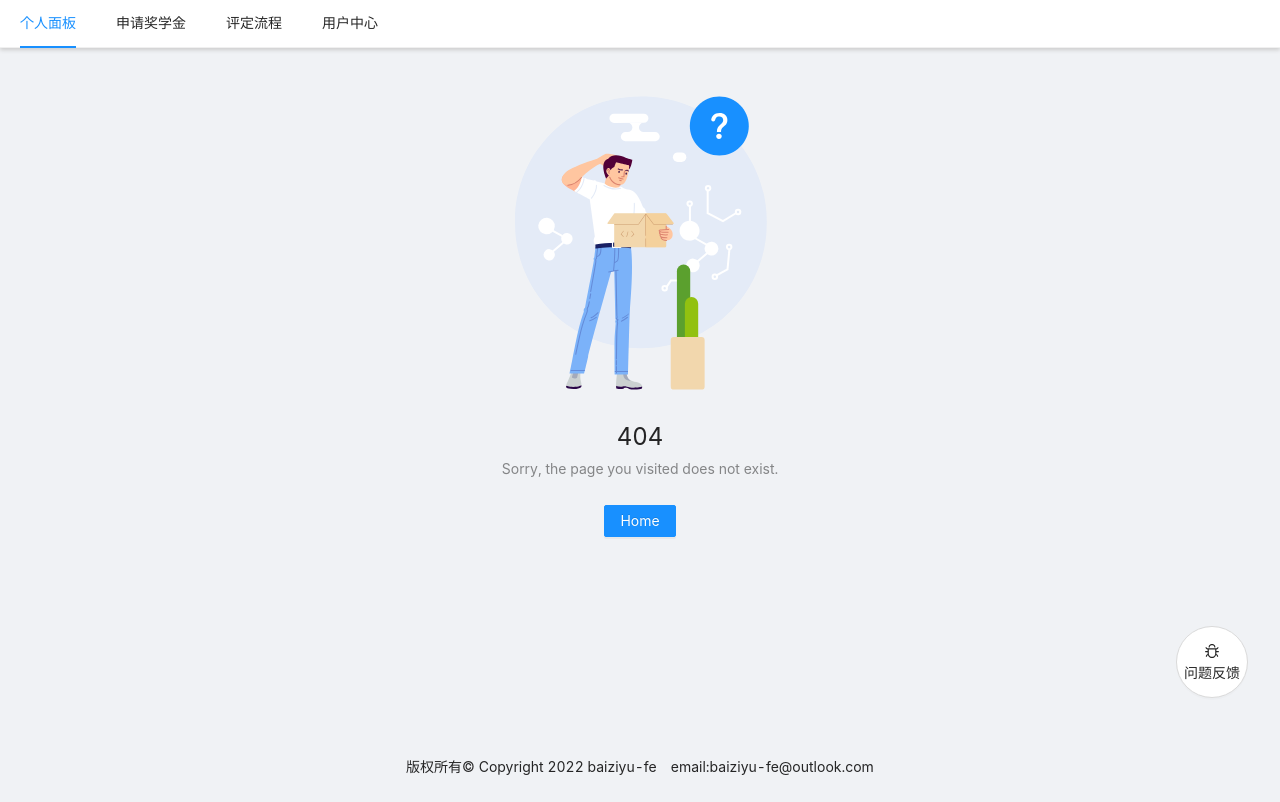
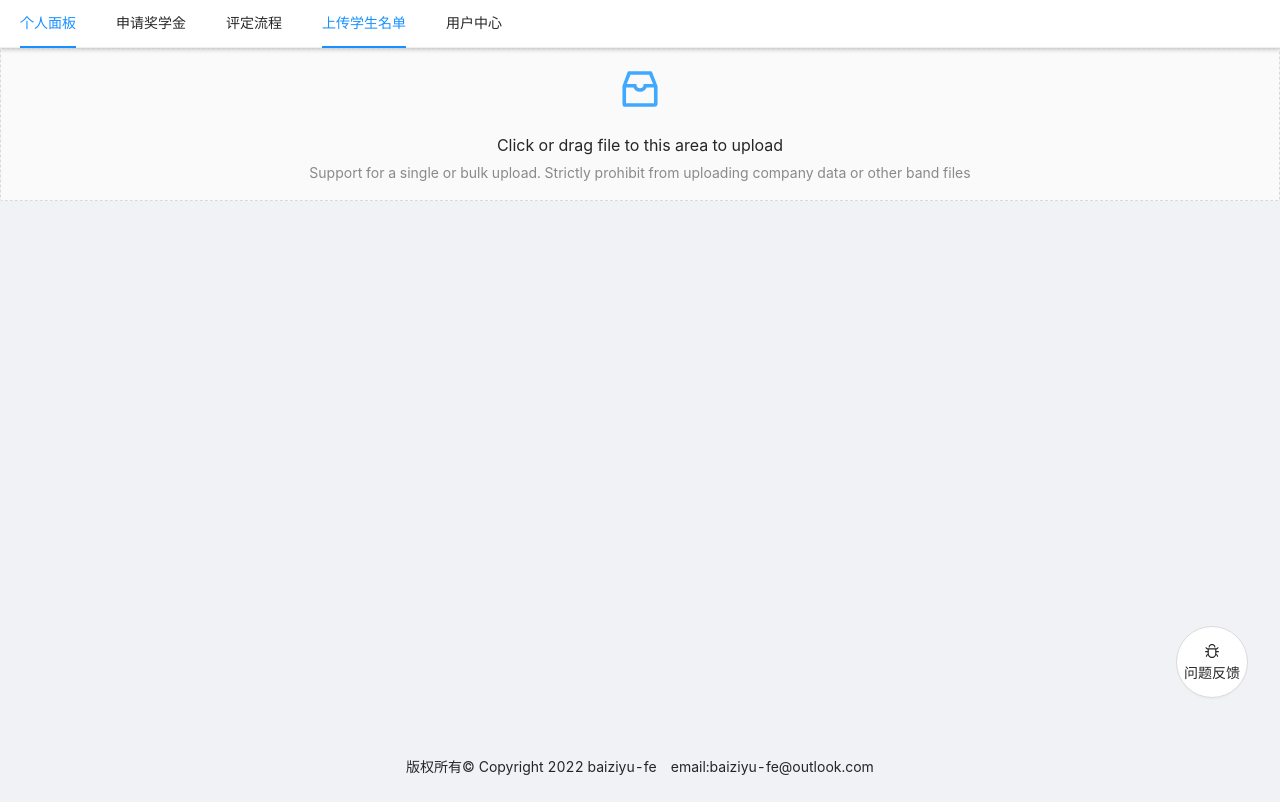
Before and after one commit to blus-personal-product/xupt-scholarship-fe, a React (Vite) app: page /upload in a window 1280 px wide. Before the commit this address had no page. Built offline with nearby package versions, Linux system fonts and the light colour scheme.

Commit message:
feat(upload): 上传学生

```diff
--- a/src/components/header-nav/menu.config.ts
+++ b/src/components/header-nav/menu.config.ts
@@ -47,6 +47,11 @@
     ]
   },
   {
+    key: 'upload',
+    path: '/upload',
+    title: '上传学生名单'
+  },
+  {
     key: 'user',
     path: '/user',
     title: "用户中心"
--- /dev/null
+++ b/src/pages/upload-student-list/index.tsx
@@ -0,0 +1,46 @@
+import * as React from 'react'
+import { message, Upload } from 'antd';
+import { DraggerProps } from 'antd/lib/upload';
+import { InboxOutlined } from '@ant-design/icons';
+
+
+const { Dragger } = Upload;
+
+const props: DraggerProps = {
+  name: 'file',
+  multiple: true,
+  action: 'https://www.mocky.io/v2/5cc8019d300000980a055e76',
+  onChange(info) {
+    const { status } = info.file;
+    if (status !== 'uploading') {
+      console.log(info.file, info.fileList);
+    }
+    if (status === 'done') {
+      message.success(`${info.file.name} file uploaded successfully.`);
+    } else if (status === 'error') {
+      message.error(`${info.file.name} file upload failed.`);
+    }
+  },
+  onDrop(e) {
+    console.log('Dropped files', e.dataTransfer.files);
+  },
+};
+
+const UploadStudentList: React.FC = () => {
+  return (
+    <React.Fragment>
+      <Dragger {...props}>
+        <p className="ant-upload-drag-icon">
+          <InboxOutlined />
+        </p>
+        <p className="ant-upload-text">Click or drag file to this area to upload</p>
+        <p className="ant-upload-hint">
+          Support for a single or bulk upload. Strictly prohibit from uploading company data or other
+          band files
+    </p>
+      </Dragger>
+    </React.Fragment>
+  );
+};
+
+export default UploadStudentList;
--- a/src/routes/index.tsx
+++ b/src/routes/index.tsx
@@ -6,6 +6,7 @@
 const ApplicationForm = React.lazy(() => import('pages/application/pages/application-form'));
 const ApplicationList = React.lazy(() => import('pages/application/pages/application-list'));
 const HandleProcess = React.lazy(() => import('pages/process/pages/handle-process'));
+const UploadStudentList = React.lazy(() => import('pages/upload-student-list'));
 const ProcessDetail = React.lazy(() => import('pages/process/pages/detail'));
 const UserCenter = React.lazy(() => import('pages/user-center'));
 const ForgetPassword = React.lazy(() => import('pages/forget-password'));
@@ -39,6 +40,7 @@
               <Route index element={<ApplicationList />} />
               <Route path="form" element={<ApplicationForm />} />
             </Route>
+            <Route path="upload" element={<UploadStudentList />} />
             {/* 评定流程处理 */}
             <Route path="process">
               <Route index element={<HandleProcess />} />
```
